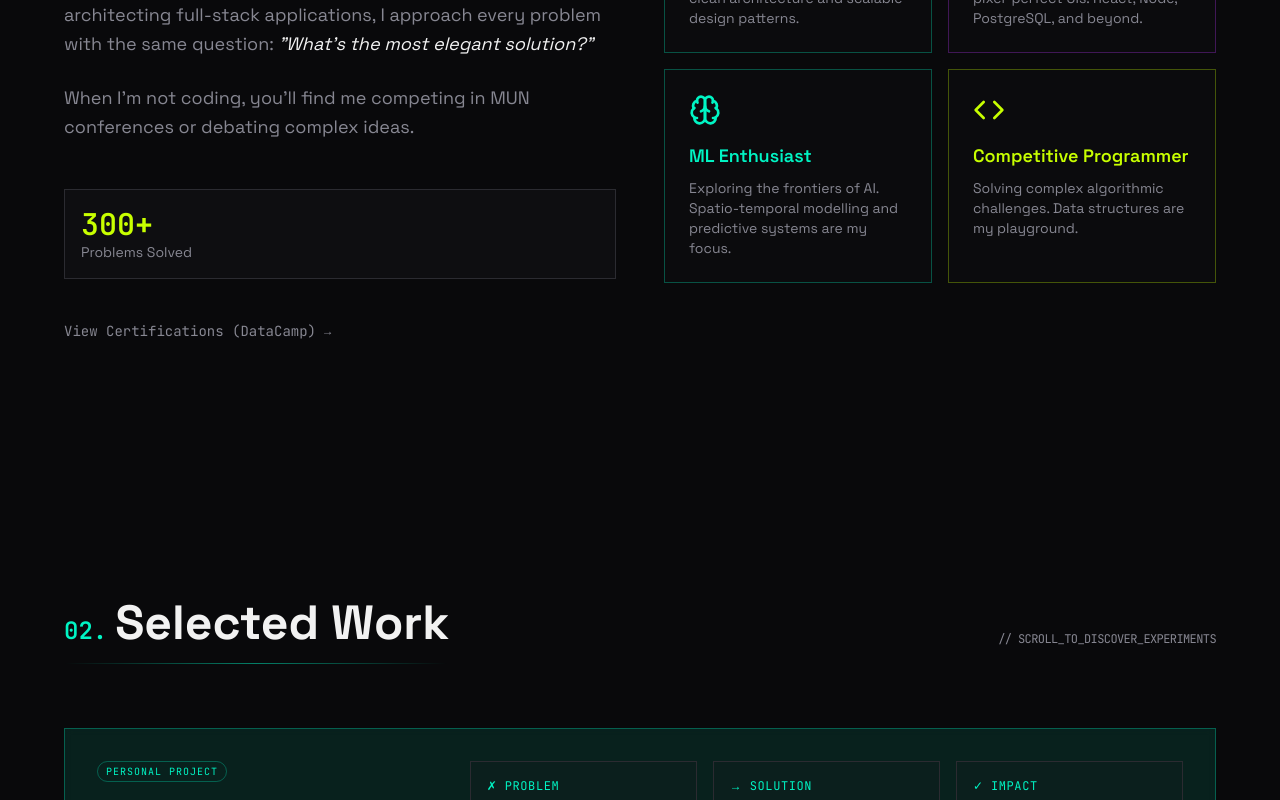
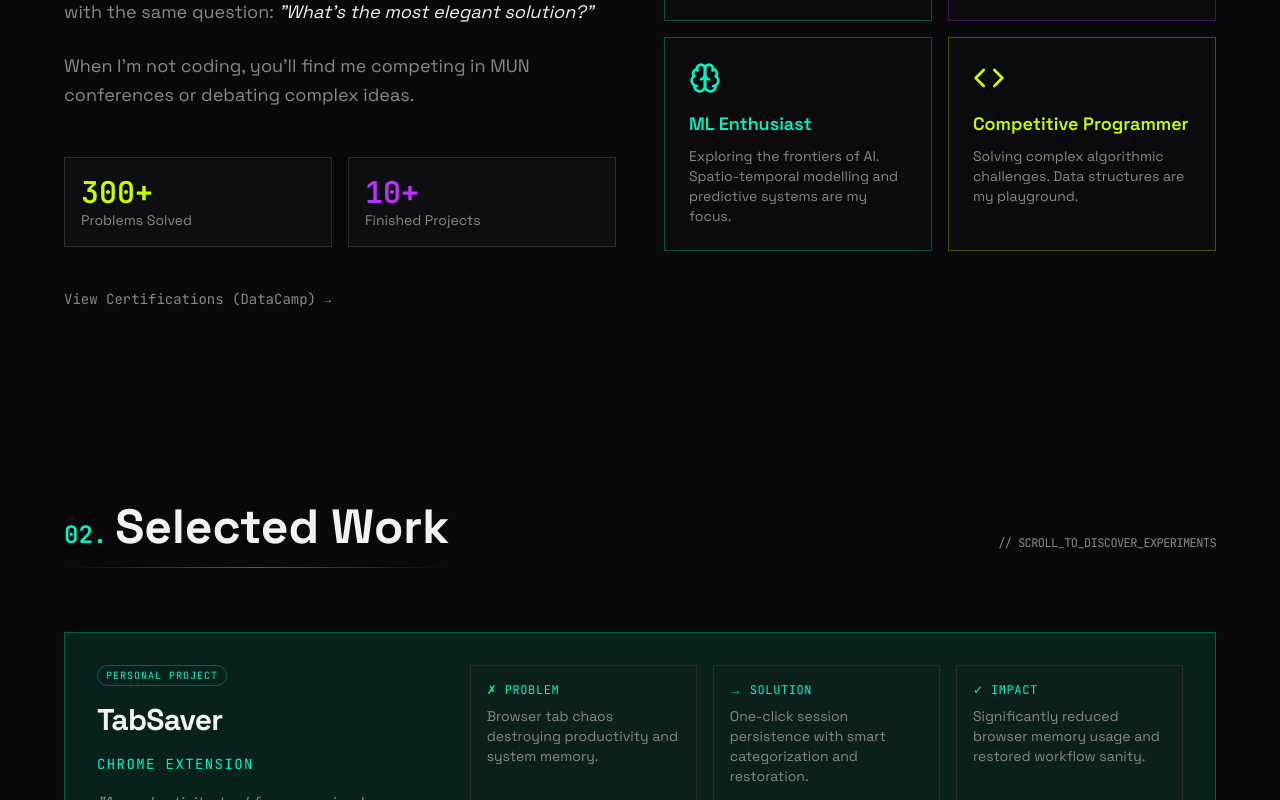
Before and after one commit to SamisDone/SS-Portfolio, a React (Vite) app: page / in a window 1280 px wide. Shown: the part 1420-2220 px from the top of the page. Built offline with nearby package versions, Linux system fonts and the light colour scheme; the HTML template or start-up script is replaced by a standard one.

Commit message:
Optimize layout spacing and balance content across sections

```diff
--- a/src/components/sections/About.tsx
+++ b/src/components/sections/About.tsx
@@ -51,7 +51,7 @@ export function About() {
   const y = useTransform(scrollYProgress, [0, 1], [50, -50])
 
   return (
-    <section id="about" className="py-16 md:py-32 px-4 md:px-6 relative overflow-hidden" ref={ref}>
+    <section id="about" className="py-12 md:py-24 px-4 md:px-6 relative overflow-hidden" ref={ref}>
       <motion.div style={{ y }} className="max-w-6xl mx-auto">
         <SectionHeader
           number="01"
@@ -80,7 +80,7 @@ export function About() {
             </p>
 
             {/* Quick Stats */}
-            <div className="grid grid-cols-1 gap-4 pt-6">
+            <div className="grid grid-cols-2 gap-4 pt-6">
               <a
                 href="https://www.freecodecamp.org/samonwita_tanu"
                 target="_blank"
@@ -90,6 +90,10 @@ export function About() {
                 <div className="text-3xl font-bold text-acid font-mono group-hover:scale-110 transition-transform">300+</div>
                 <div className="text-sm text-muted-foreground">Problems Solved</div>
               </a>
+              <div className="p-4 border border-border rounded-sm bg-card hover:border-violet transition-colors group">
+                <div className="text-3xl font-bold text-violet font-mono group-hover:scale-110 transition-transform">10+</div>
+                <div className="text-sm text-muted-foreground">Finished Projects</div>
+              </div>
             </div>
 
             {/* Certifications Link */}
--- a/src/components/sections/Contact.tsx
+++ b/src/components/sections/Contact.tsx
@@ -16,7 +16,7 @@ export function Contact() {
   const y = useTransform(scrollYProgress, [0, 1], [50, -50])
 
   return (
-    <section id="contact" className="py-32 px-6 relative overflow-hidden" ref={ref}>
+    <section id="contact" className="py-24 px-6 relative overflow-hidden" ref={ref}>
       <motion.div style={{ y }} className="max-w-4xl mx-auto text-center relative z-10">
         {/* Availability Badge */}
         <motion.div
--- a/src/components/sections/Experience.tsx
+++ b/src/components/sections/Experience.tsx
@@ -55,6 +55,7 @@ const certifications = [
   { name: 'Data Science & Python Portfolio', issuer: 'DataCamp' },
   { name: 'Full Stack Development Profile', issuer: 'freeCodeCamp' },
   { name: 'MatrixMUN Credential', issuer: 'Credsverse' },
+  { name: 'Responsive Web Design', issuer: 'freeCodeCamp' },
 ]
 
 const getAccentText = (accent: string) => {
@@ -87,7 +88,7 @@ export function Experience() {
   const y = useTransform(scrollYProgress, [0, 1], [70, -70])
 
   return (
-    <section id="experience" className="py-16 md:py-32 px-4 md:px-6 relative overflow-hidden" ref={ref}>
+    <section id="experience" className="py-12 md:py-24 px-4 md:px-6 relative overflow-hidden" ref={ref}>
       <motion.div style={{ y }} className="max-w-6xl mx-auto">
         <SectionHeader
           number="04"
--- a/src/components/sections/Projects.tsx
+++ b/src/components/sections/Projects.tsx
@@ -126,7 +126,7 @@ export function Projects() {
   const y = useTransform(scrollYProgress, [0, 1], [50, -50])
 
   return (
-    <section id="projects" className="py-16 md:py-32 px-4 md:px-6 relative" ref={ref}>
+    <section id="projects" className="py-12 md:py-24 px-4 md:px-6 relative" ref={ref}>
       <motion.div style={{ y }} className="max-w-6xl mx-auto">
         <SectionHeader
           number="02"
@@ -137,7 +137,7 @@ export function Projects() {
         />
 
         {/* Projects Grid */}
-        <div className="space-y-16 md:space-y-32">
+        <div className="space-y-12 md:space-y-24">
           {projects.map((project, index) => (
             <ProjectCard key={project.title} project={project} index={index} />
           ))}
--- a/src/components/sections/Skills.tsx
+++ b/src/components/sections/Skills.tsx
@@ -80,7 +80,7 @@ export function Skills() {
   const y = useTransform(scrollYProgress, [0, 1], [60, -60])
 
   return (
-    <section id="skills" className="py-16 md:py-32 px-4 md:px-6 relative bg-muted/20 overflow-hidden" ref={ref}>
+    <section id="skills" className="py-12 md:py-24 px-4 md:px-6 relative bg-muted/20 overflow-hidden" ref={ref}>
       <motion.div style={{ y }} className="max-w-6xl mx-auto">
         {/* Section Header */}
         <motion.div
```
